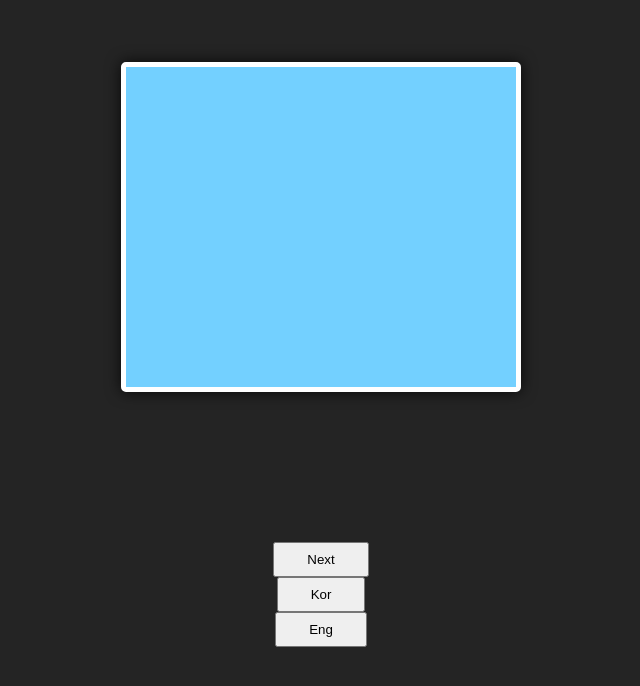
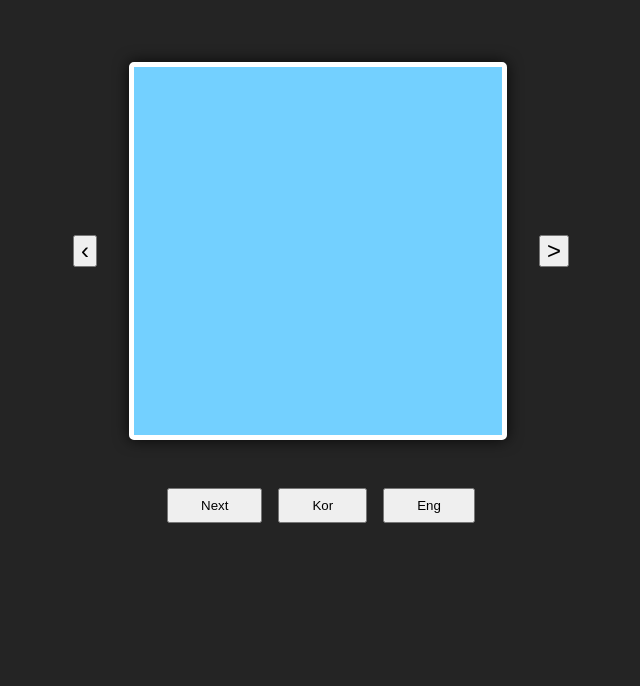
Before and after one commit to RazerWale/CardL, a React (Vite) app: page / in a window 1280 px wide. Shown: the part 106-792 px from the top of the page, without its empty margins (319-959 px from the left). Built offline with nearby package versions, Linux system fonts and the light colour scheme.

Commit message:
github pages deployment

```diff
--- a/package.json
+++ b/package.json
@@ -1,10 +1,13 @@
 {
+  "homepage": "http://razerwale.github.io/CardL",
   "name": "react-cardl",
   "private": true,
   "version": "0.0.0",
   "type": "module",
   "scripts": {
     "dev": "vite",
+    "predeploy": "npm run build",
+    "deploy": "gh-pages -d build",
     "build": "tsc && vite build",
     "lint": "eslint . --ext ts,tsx --report-unused-disable-directives --max-warnings 0",
     "preview": "vite preview"
@@ -24,6 +27,7 @@
     "eslint": "^8.45.0",
     "eslint-plugin-react-hooks": "^4.6.0",
     "eslint-plugin-react-refresh": "^0.4.3",
+    "gh-pages": "^6.0.0",
     "typescript": "^5.0.2",
     "vite": "^4.4.5"
   }
--- a/src/App.css
+++ b/src/App.css
@@ -1,14 +1,20 @@
-.card {
-  display: flex;
-  justify-content: center;
-  /* align-items: center; */
-  width: 25rem;
-  height: 20rem;
-  margin: 10rem auto;
-  /* background-color: rgba(60, 6, 168, 0.585); */
-  border-radius: 15px;
-}
 .App {
   display: flex;
   flex-direction: column;
 }
+.card {
+  display: flex;
+  justify-content: center;
+  align-items: center;
+  /* width: 25rem;
+  height: 20rem; */
+  margin: 10rem auto 3rem;
+  /* background-color: rgba(60, 6, 168, 0.585); */
+  border-radius: 15px;
+}
+
+.buttons {
+  display: flex;
+  justify-content: center;
+  gap: 1rem;
+}
--- a/src/components/Card.tsx
+++ b/src/components/Card.tsx
@@ -68,13 +68,16 @@ export const Card = () => {
   return (
     <>
       <div className="card">
+        <button className="nextAndPrevBtn">&#8249;</button>
         <CSSTransition in={flipCard} timeout={300} classNames="card">
           <div className="flipper" onClick={flipingCard} ref={nodeRef}>
             <div className="frontCard">{jason?.kor}</div>
             <div className="backCard">{jason?.eng}</div>
           </div>
         </CSSTransition>
+        <button className="nextAndPrevBtn">&#62;</button>
       </div>
+      <div className="buttons">
         <button className="nextBtn" onClick={() => getRandomWord(jasonData)}>
           Next
         </button>
@@ -84,6 +87,7 @@ export const Card = () => {
         <button className="nextBtn" onClick={() => handleSpeak(jason?.eng)}>
           Eng
         </button>
+      </div>
     </>
   );
 };
--- a/src/components/card.css
+++ b/src/components/card.css
@@ -1,7 +1,8 @@
 .flipper {
   /* Sizing */
-  height: 100%;
-  width: 100%;
+  width: 23rem;
+  aspect-ratio: 1/1;
+  /* height: 23rem; */
 
   transform-style: preserve-3d;
 
@@ -53,6 +54,15 @@
 }
 
 .nextBtn {
-  margin: 0 auto;
+  /* margin: 0 auto; */
   padding: 0.5rem 2rem;
 }
+
+.nextAndPrevBtn {
+  height: 2rem;
+  margin: 2rem;
+  font-size: 1.5rem;
+  display: flex;
+  justify-content: center;
+  align-items: center;
+}
```
Also changed, not shown: 1 other file (tests, documents, lock files or other folders). Lines whose indentation alone changed are shown as unchanged.
